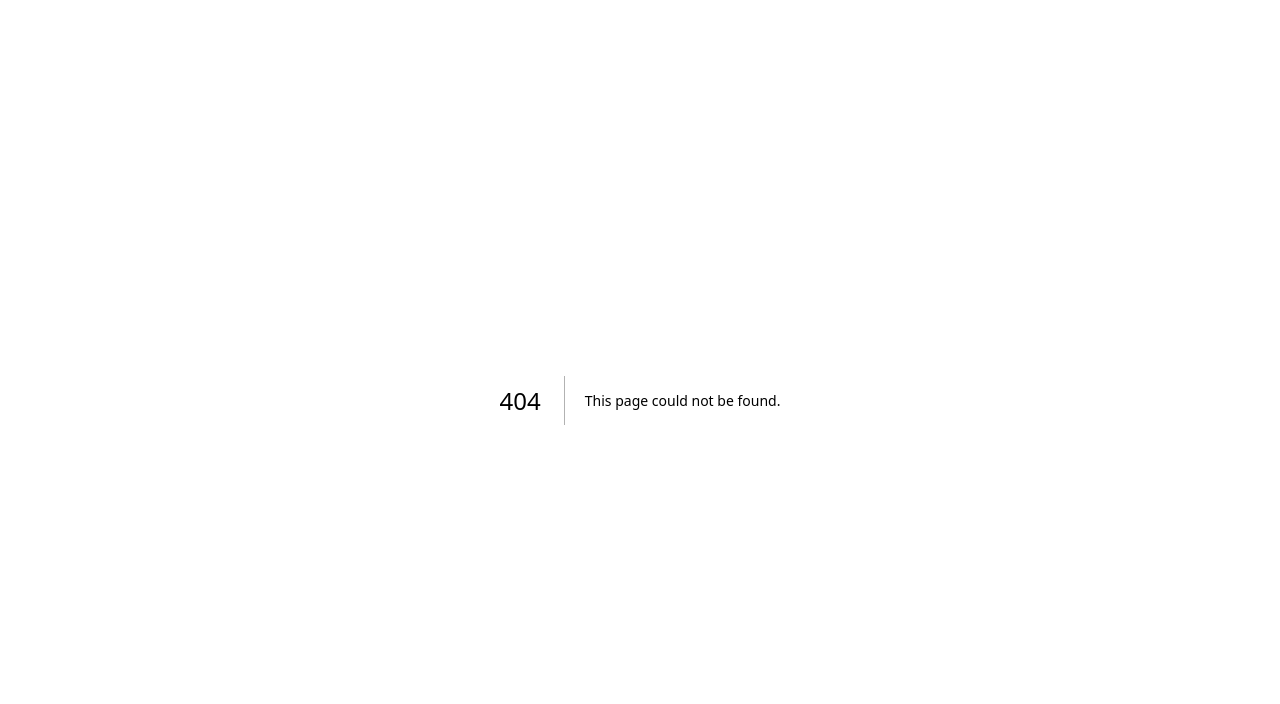
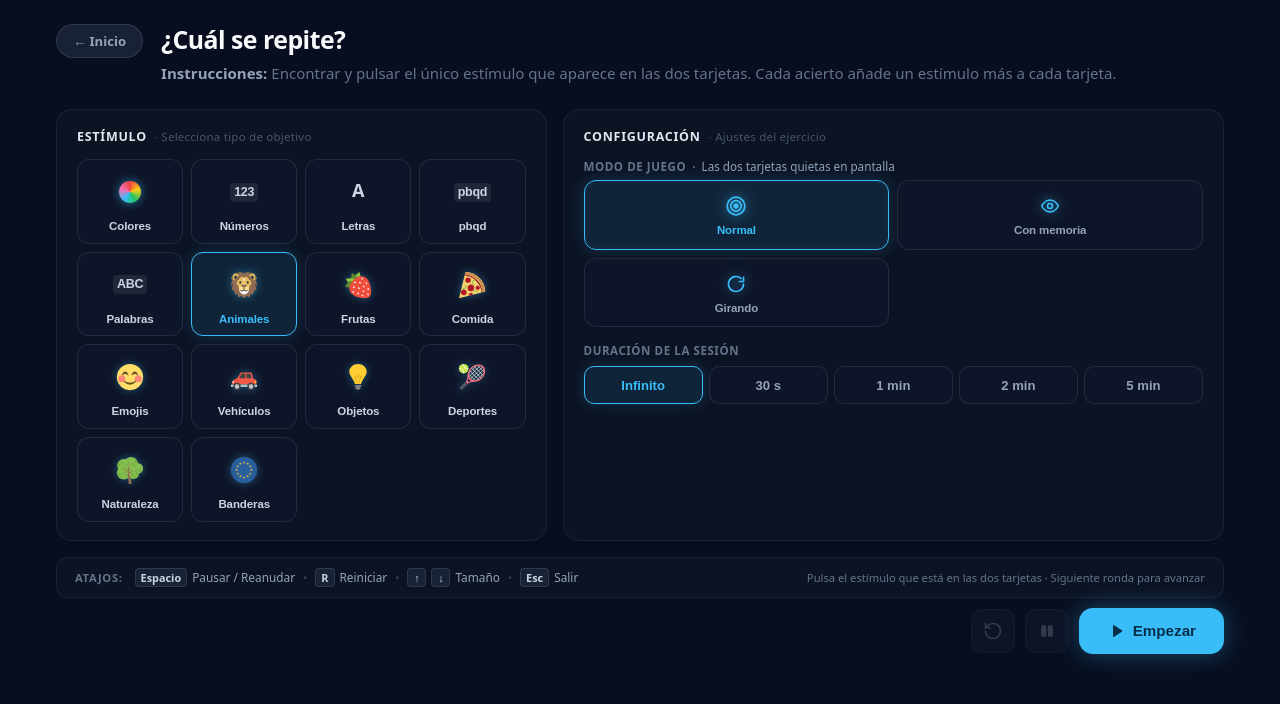
Before and after one commit to belencera/eyevt-app, a Next.js app: page /games/which-repeats in a window 1280 px wide. Before the commit this address had no page. Shown: the top 704 px of the page. Built offline with nearby package versions, Linux system fonts and the light colour scheme.

Commit message:
feat: juego ¿Cuál se repite?

```diff
--- a/app/components/previews.css
+++ b/app/components/previews.css
@@ -386,6 +386,33 @@
   95%, 100% { stroke: rgba(56, 189, 248, 0.4); fill: rgba(15, 23, 42, 0.6); filter: none; }
 }
 
+/* ¿Cuál se repite?: dos tarjetas redondas; la forma común se ilumina en las dos a la vez */
+.repeats-card {
+  stroke: rgba(56, 189, 248, 0.4);
+  stroke-width: 1.5;
+  fill: rgba(15, 23, 42, 0.6);
+}
+
+.repeats-shape {
+  fill: rgba(56, 189, 248, 0.45);
+}
+
+.repeats-ring {
+  fill: none;
+  stroke: rgba(56, 189, 248, 0.45);
+  stroke-width: 2;
+}
+
+.repeats-common {
+  animation: repeatsFound 3s infinite ease-in-out;
+}
+
+@keyframes repeatsFound {
+  0%, 45% { fill: rgba(56, 189, 248, 0.45); filter: none; }
+  55%, 85% { fill: #38bdf8; filter: drop-shadow(0 0 6px #38bdf8); }
+  95%, 100% { fill: rgba(56, 189, 248, 0.45); filter: none; }
+}
+
 /* Memoria secuencial: línea que une los estímulos en orden */
 .sequence-track {
   stroke: rgba(56, 189, 248, 0.25);
--- a/app/games/_shared/index.js
+++ b/app/games/_shared/index.js
@@ -38,4 +38,4 @@ export * from './rounds'
 export { formatTime } from './utils/formatTime'
 export { shuffle } from './utils/shuffle'
 export { pickRandom } from './utils/random'
-export { IconPlay, IconPause, IconReset, IconClick, IconTarget, IconRandom } from './utils/icons'
+export { IconPlay, IconPause, IconReset, IconClick, IconTarget, IconRandom, IconEye, IconRotate } from './utils/icons'
--- a/app/games/_shared/utils/icons.js
+++ b/app/games/_shared/utils/icons.js
@@ -76,3 +76,21 @@ export function IconRandom() {
     </svg>
   )
 }
+
+export function IconEye() {
+  return (
+    <svg viewBox="0 0 24 24" fill="none" stroke="currentColor" strokeWidth="2" strokeLinecap="round" strokeLinejoin="round" aria-hidden>
+      <path d="M2 12s3.5-7 10-7 10 7 10 7-3.5 7-10 7S2 12 2 12z" />
+      <circle cx="12" cy="12" r="3" />
+    </svg>
+  )
+}
+
+export function IconRotate() {
+  return (
+    <svg viewBox="0 0 24 24" fill="none" stroke="currentColor" strokeWidth="2" strokeLinecap="round" strokeLinejoin="round" aria-hidden>
+      <path d="M21 12a9 9 0 1 1-3-6.7" />
+      <path d="M21 4v5h-5" />
+    </svg>
+  )
+}
--- /dev/null
+++ b/app/games/which-repeats/page.js
@@ -0,0 +1,134 @@
+'use client'
+
+import { useState } from 'react'
+import {
+  GameShell,
+  LevelStatus,
+  ModeSelector,
+  OptionPicker,
+  SessionSummary,
+  StimulusGrid,
+  StimulusExtraControls,
+  useStimulusManager,
+  IconEye,
+  IconRotate,
+  IconTarget,
+} from '../_shared'
+import { RepeatsBoard } from './components/RepeatsBoard'
+import { useWhichRepeatsGame } from './hooks/useWhichRepeatsGame'
+import {
+  CARD_SIZE_FACTOR,
+  DEFAULT_ROTATION_SECONDS,
+  DEFAULT_VISIBLE_SECONDS,
+  DEFAULT_WHICH_REPEATS_MODE,
+  DEFAULT_WHICH_REPEATS_STIMULUS,
+  ROTATION_SPEED_OPTIONS,
+  VISIBLE_SECONDS_OPTIONS,
+  WHICH_REPEATS_MODES,
+  WHICH_REPEATS_SHORTCUTS_HINT,
+  WHICH_REPEATS_STIMULUS_OPTIONS,
+} from './data/constants'
+
+const WHICH_REPEATS_HINT =
+  'Encontrar y pulsar el único estímulo que aparece en las dos tarjetas. Cada acierto añade un estímulo más a cada tarjeta.'
+
+const MODE_ICONS = {
+  normal: <IconTarget />,
+  memory: <IconEye />,
+  rotating: <IconRotate />,
+}
+
+const MODE_OPTIONS = WHICH_REPEATS_MODES.map((m) => ({ ...m, icon: MODE_ICONS[m.value] }))
+
+export default function WhichRepeatsGame() {
+  const [mode, setMode] = useState(DEFAULT_WHICH_REPEATS_MODE) // 'normal' | 'memory' | 'rotating'
+  const [visibleSeconds, setVisibleSeconds] = useState(DEFAULT_VISIBLE_SECONDS)
+  const [rotationSeconds, setRotationSeconds] = useState(DEFAULT_ROTATION_SECONDS)
+
+  const stimulus = useStimulusManager(DEFAULT_WHICH_REPEATS_STIMULUS)
+  const game = useWhichRepeatsGame({ stimulus, mode, visibleSeconds })
+  const { session } = game
+
+  // Opción propia de cada modo: tiempo visible (con memoria) o velocidad de giro (girando)
+  const modeOption =
+    mode === 'memory' ? (
+      <OptionPicker
+        id="which-repeats-visible"
+        label="Tiempo visible"
+        value={visibleSeconds}
+        options={VISIBLE_SECONDS_OPTIONS}
+        disabled={!session.isIdle}
+        onChange={setVisibleSeconds}
+      />
+    ) : mode === 'rotating' ? (
+      <OptionPicker
+        id="which-repeats-rotation"
+        label="Velocidad de giro"
+        value={rotationSeconds}
+        options={ROTATION_SPEED_OPTIONS}
+        disabled={!session.isIdle}
+        onChange={setRotationSeconds}
+      />
+    ) : null
+
+  return (
+    <GameShell
+      title="¿Cuál se repite?"
+      hint={WHICH_REPEATS_HINT}
+      session={session}
+      stimulus={stimulus}
+      gameControls={
+        <ModeSelector
+          id="which-repeats-mode"
+          label="Modo de juego"
+          description={WHICH_REPEATS_MODES.find((m) => m.value === mode)?.description}
+          value={mode}
+          options={MODE_OPTIONS}
+          disabled={!session.isIdle}
+          onChange={setMode}
+        />
+      }
+      speedContent={modeOption}
+      stimulusGrid={
+        <StimulusGrid
+          value={stimulus.stimulusType}
+          options={WHICH_REPEATS_STIMULUS_OPTIONS}
+          disabled={!session.isIdle}
+          onChange={stimulus.handleStimulusChange}
+        />
+      }
+      extraControls={
+        <StimulusExtraControls
+          stimulus={stimulus}
+          disabled={!session.isIdle}
+          prefix="which-repeats"
+          showSize={false}
+        />
+      }
+      shortcuts={[]}
+      shortcutsHint={WHICH_REPEATS_SHORTCUTS_HINT}
+    >
+      {session.started && game.round && (
+        <>
+          <LevelStatus level={game.count} />
+
+          <RepeatsBoard
+            key={game.round.commonKey + game.count}
+            type={stimulus.stimulusType}
+            round={game.round}
+            cardPx={stimulus.sizePx * CARD_SIZE_FACTOR}
+            selected={game.selected}
+            isAnswered={game.isAnswered}
+            isVisible={game.isVisible}
+            rotationSeconds={mode === 'rotating' ? rotationSeconds : null}
+            isPaused={session.isPaused}
+            onSelect={game.select}
+            onNext={game.isAnswered ? game.nextRound : undefined}
+          />
+        </>
+      )}
+
+      <SessionSummary {...game.summary} />
+    </GameShell>
+  )
+}
```
Also changed, not shown: app/components/GamePreviews.js (+20 -0 lines), app/data/categories.js (+7 -0 lines), 1 other file (tests, documents, lock files or other folders).
